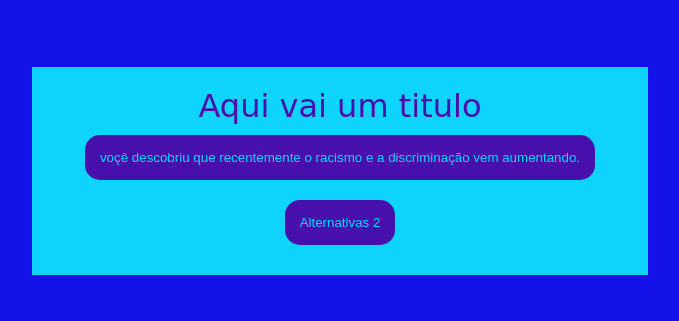
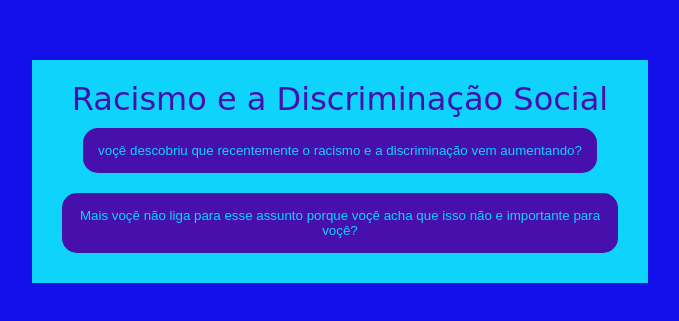
Before and after one commit to douglaslima85/2024-3B-voce-decide, a plain HTML site: page index.html in a window 1280 px wide. Shown: the part 229-550 px from the top of the page, without its empty margins (288-967 px from the left). Drawn offline with Linux system fonts and the light colour scheme; a web font is replaced by a local one.

Commit message:
Add files via upload

```diff
--- a/index.html
+++ b/index.html
@@ -10,7 +10,7 @@
 <body>
     <main>
         <div class="caixa-principal">
-            <h1 class="titulo"> Aqui vai um titulo</h1>
+            <h1 class="titulo"> Racismo e a Discriminação Social</h1>
             <div class="caixa-perguntas"></div>
             <div class="caixa-alternativas"></div>
             <div class="caixa-resultado"></div>
--- a/main.js
+++ b/main.js
@@ -5,14 +5,14 @@ const caixaResultado = document.querySelector('.caixa-resultado');
 const textoResultado = document.querySelector('.texto-resultado');
 const pergunta =[
     {
-        enunciado: "voçê descobriu que recentemente o racismo e a discriminação vem aumentando",
+        enunciado: "pergunta 1",
         alternativas: [
             {
-                texto:"voçê descobriu que recentemente o racismo e a discriminação vem aumentando.",
-                afirmacao:  "resultado 1"
+                texto:"voçê descobriu que recentemente o racismo e a discriminação vem aumentando?",
+                afirmacao:  "Nos cenário atual, o preconceito e as práticas discriminação "
             },
             {
-                texto:"Alternativas 2",
+                texto:"Mais voçê não liga para esse assunto porque voçê acha que isso não e importante para voçê?",
                 afirmacao: "resultado 2"
             }
 
@@ -20,14 +20,14 @@ const pergunta =[
         ]
     },
     {
-        enunciado: "Mais voçê não liga para esse assunto porque voçê acha que isso não e importante para voçê?",
+        enunciado: "",
         alternativas: [
             {
-                texto:"Alternativas 3",
+                texto:"Aos 30 anos voçê viu pessoas fazendo racismo e discriminação pela cor da pele?",
                 afirmacao: "resultado3"
             },
             {
-                texto:"Alternativas 4",
+                texto:"Aos 33 anos voçê decidiu se juntar a um grupo contra o racismo e a discriminação?",
                 afirmacao: "resultado 4"
             }
 
@@ -36,6 +36,36 @@ const pergunta =[
     },
     {
         enunciado: "Pergunta 3",
+        alternativas: [
+            {
+               texto:"Alternativas 5",
+               afirmacao: "resultado 5"
+            },
+            {
+               texto:"Alternativas 6",
+               afirmacao: "resultado 6"
+            }
+
+
+        ]
+    },
+    {
+        enunciado: "Pergunta 4",
+        alternativas: [
+            {
+               texto:"Alternativas 5",
+               afirmacao: "resultado 5"
+            },
+            {
+               texto:"Alternativas 6",
+               afirmacao: "resultado 6"
+            }
+
+
+        ]
+    },
+    {
+        enunciado: "Pergunta 5",
         alternativas: [
             {
                texto:"Alternativas 5",
```
